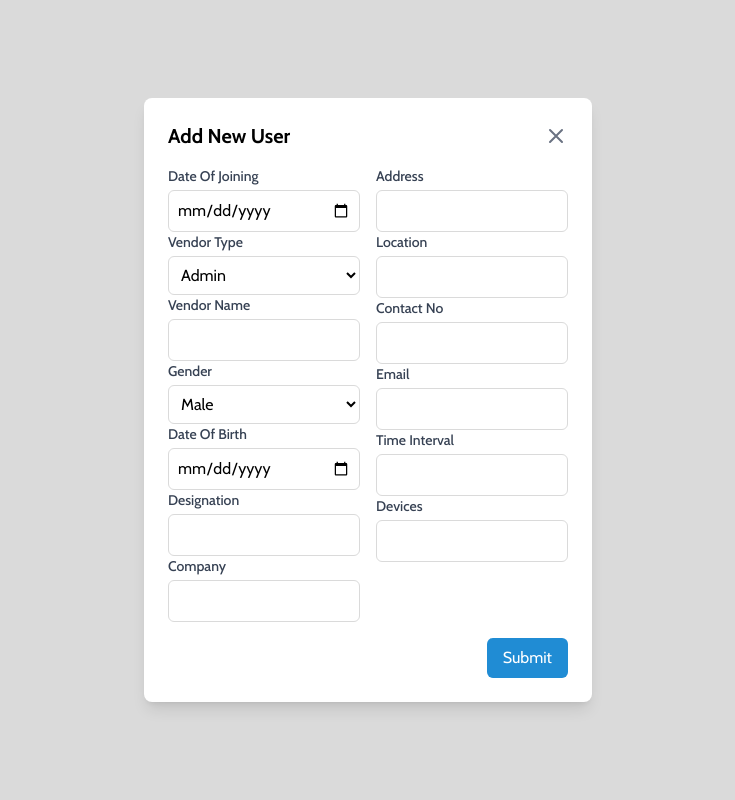
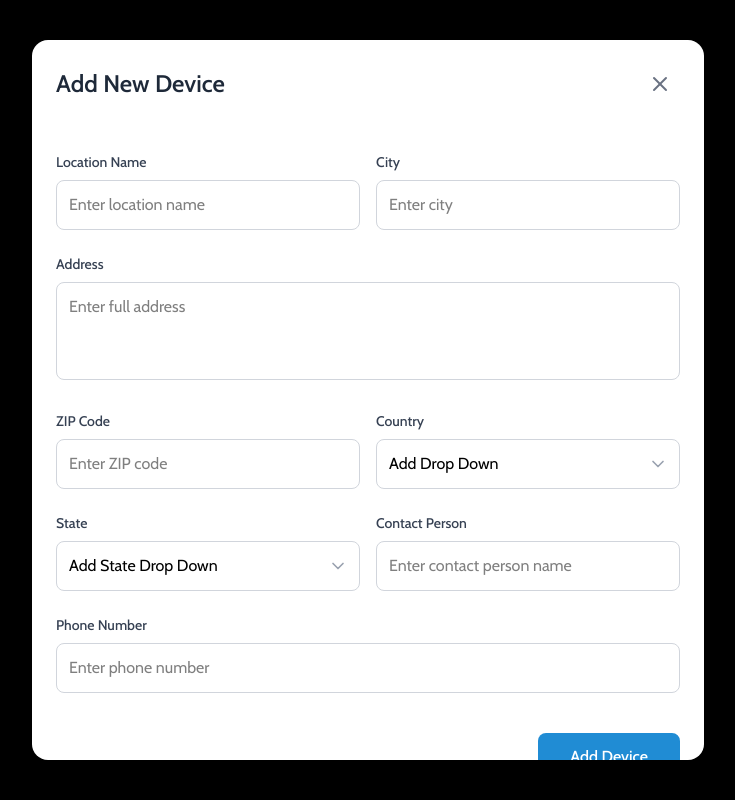
Before and after one commit to abhilashvijayan7/ui-test, a React (Vite) app in the folder hope/: page /device-manager in a window 1280 px wide. Both pictures are taken after typing "Sample" into the empty fields and a click on the button "Add New Device". Shown: the top 800 px of the page, without its empty margins (272-1007 px from the left). Built offline with nearby package versions, Linux system fonts and the light colour scheme.

Commit message:
Add new device added

```diff
--- /dev/null
+++ b/hope/src/components/AddNewDevice.jsx
@@ -0,0 +1,224 @@
+import React, { useState } from 'react';
+import { X, ChevronDown } from 'lucide-react';
+
+export default function AddNewDevice({ isOpen, onClose }) {
+  const [formData, setFormData] = useState({
+    locationName: '',
+    city: '',
+    address: '',
+    zipCode: '',
+    country: '',
+    state: '',
+    contactPerson: '',
+    phoneNumber: ''
+  });
+
+  const handleInputChange = (e) => {
+    const { name, value } = e.target;
+    setFormData(prev => ({
+      ...prev,
+      [name]: value
+    }));
+  };
+
+  const handleSubmit = () => {
+    console.log('Form submitted:', formData);
+    // Handle form submission here
+    if (onClose) {
+      onClose(); // Close modal after submission
+    }
+  };
+
+  const handleClose = () => {
+    if (onClose) {
+      onClose();
+    }
+  };
+
+  if (!isOpen) {
+    return null;
+  }
+
+  return (
+    <div className="fixed inset-0 bg-black bg-opacity-50 flex items-center justify-center p-4 z-50">
+      <div className="bg-white rounded-2xl shadow-2xl w-full max-w-2xl max-h-[90vh] overflow-y-auto">
+        {/* Header */}
+        <div className="flex items-center justify-between p-6 ">
+          <h1 className="text-2xl font-semibold text-gray-800">Add New Device</h1>
+          <button
+            onClick={handleClose}
+            className="p-2 hover:bg-gray-100 rounded-full transition-colors"
+          >
+            <X className="w-6 h-6 text-gray-500" />
+          </button>
+        </div>
+
+        {/* Form */}
+        <div className="p-6 space-y-6">
+          {/* Location Name and City Row */}
+          <div className="grid grid-cols-1 md:grid-cols-2 gap-4">
+            <div>
+              <label htmlFor="locationName" className="block text-sm font-medium text-gray-700 mb-2">
+                Location Name
+              </label>
+              <input
+                type="text"
+                id="locationName"
+                name="locationName"
+                value={formData.locationName}
+                onChange={handleInputChange}
+                className="w-full px-3 py-3 border border-gray-300 rounded-lg focus:outline-none focus:ring-2 focus:ring-blue-500 focus:border-transparent transition-all"
+                placeholder="Enter location name"
+              />
+            </div>
+            <div>
+              <label htmlFor="city" className="block text-sm font-medium text-gray-700 mb-2">
+                City
+              </label>
+              <input
+                type="text"
+                id="city"
+                name="city"
+                value={formData.city}
+                onChange={handleInputChange}
+                className="w-full px-3 py-3 border border-gray-300 rounded-lg focus:outline-none focus:ring-2 focus:ring-blue-500 focus:border-transparent transition-all"
+                placeholder="Enter city"
+              />
+            </div>
+          </div>
+
+          {/* Address */}
+          <div>
+            <label htmlFor="address" className="block text-sm font-medium text-gray-700 mb-2">
+              Address
+            </label>
+            <textarea
+              id="address"
+              name="address"
+              value={formData.address}
+              onChange={handleInputChange}
+              rows="3"
+              className="w-full px-3 py-3 border border-gray-300 rounded-lg focus:outline-none focus:ring-2 focus:ring-blue-500 focus:border-transparent transition-all resize-none"
+              placeholder="Enter full address"
+            />
+          </div>
+
+          {/* ZIP Code and Country Row */}
+          <div className="grid grid-cols-1 md:grid-cols-2 gap-4">
+            <div>
+              <label htmlFor="zipCode" className="block text-sm font-medium text-gray-700 mb-2">
+                ZIP Code
+              </label>
+              <input
+                type="text"
+                id="zipCode"
+                name="zipCode"
+                value={formData.zipCode}
+                onChange={handleInputChange}
+                className="w-full px-3 py-3 border border-gray-300 rounded-lg focus:outline-none focus:ring-2 focus:ring-blue-500 focus:border-transparent transition-all"
+                placeholder="Enter ZIP code"
+              />
+            </div>
+            <div>
+              <label htmlFor="country" className="block text-sm font-medium text-gray-700 mb-2">
+                Country
+              </label>
+              <div className="relative">
+                <select
+                  id="country"
+                  name="country"
+                  value={formData.country}
+                  onChange={handleInputChange}
+                  className="w-full px-3 py-3 border border-gray-300 rounded-lg focus:outline-none focus:ring-2 focus:ring-blue-500 focus:border-transparent transition-all appearance-none bg-white"
+                >
+                  <option value="">Add Drop Down</option>
+                  <option value="us">United States</option>
+                  <option value="ca">Canada</option>
+                  <option value="uk">United Kingdom</option>
+                  <option value="au">Australia</option>
+                  <option value="de">Germany</option>
+                  <option value="fr">France</option>
+                  <option value="in">India</option>
+                  <option value="jp">Japan</option>
+                </select>
+                <ChevronDown className="absolute right-3 top-1/2 transform -translate-y-1/2 w-5 h-5 text-gray-400 pointer-events-none" />
+              </div>
+            </div>
+          </div>
+
+          {/* State and Contact Person Row */}
+          <div className="grid grid-cols-1 md:grid-cols-2 gap-4">
+            <div>
+              <label htmlFor="state" className="block text-sm font-medium text-gray-700 mb-2">
+                State
+              </label>
+              <div className="relative">
+                <select
+                  id="state"
+                  name="state"
+                  value={formData.state}
+                  onChange={handleInputChange}
+                  className="w-full px-3 py-3 border border-gray-300 rounded-lg focus:outline-none focus:ring-2 focus:ring-blue-500 focus:border-transparent transition-all appearance-none bg-white"
+                >
+                  <option value="">Add State Drop Down</option>
+                  <option value="al">Alabama</option>
+                  <option value="ak">Alaska</option>
+                  <option value="az">Arizona</option>
+                  <option value="ar">Arkansas</option>
+                  <option value="ca">California</option>
+                  <option value="co">Colorado</option>
+                  <option value="ct">Connecticut</option>
+                  <option value="de">Delaware</option>
+                  <option value="fl">Florida</option>
+                  <option value="ga">Georgia</option>
+                </select>
+                <ChevronDown className="absolute right-3 top-1/2 transform -translate-y-1/2 w-5 h-5 text-gray-400 pointer-events-none" />
+              </div>
+            </div>
+            <div>
+              <label htmlFor="contactPerson" className="block text-sm font-medium text-gray-700 mb-2">
+                Contact Person
+              </label>
+              <input
+                type="text"
+                id="contactPerson"
+                name="contactPerson"
+                value={formData.contactPerson}
+                onChange={handleInputChange}
+                className="w-full px-3 py-3 border border-gray-300 rounded-lg focus:outline-none focus:ring-2 focus:ring-blue-500 focus:border-transparent transition-all"
+                placeholder="Enter contact person name"
+              />
+            </div>
+          </div>
+
+          {/* Phone Number */}
+          <div>
+            <label htmlFor="phoneNumber" className="block text-sm font-medium text-gray-700 mb-2">
+              Phone Number
+            </label>
+            <input
+              type="tel"
+              id="phoneNumber"
+              name="phoneNumber"
+              value={formData.phoneNumber}
+              onChange={handleInputChange}
+              className="w-full px-3 py-3 border border-gray-300 rounded-lg focus:outline-none focus:ring-2 focus:ring-blue-500 focus:border-transparent transition-all"
+              placeholder="Enter phone number"
+            />
+          </div>
+
+          {/* Submit Button */}
+          <div className="flex justify-end pt-4">
+            <button
+              type="button"
+              onClick={handleSubmit}
+              className="px-8 py-3 bg-[#208CD4] text-white font-medium rounded-lg hover:bg-blue-600 focus:outline-none focus:ring-2 focus:ring-blue-500 focus:ring-offset-2 transition-colors"
+            >
+              Add Device
+            </button>
+          </div>
+        </div>
+      </div>
+    </div>
+  );
+}
--- a/hope/src/pages/DeviceManager.jsx
+++ b/hope/src/pages/DeviceManager.jsx
@@ -14,9 +14,11 @@ import bar_chart_4_bars from "../images/bar_chart_4_bars.png";
 import encrypted_1 from "../images/encrypted (1).png";
 import enterprise from "../images/enterprise.png";
 
-import AddUserModal from "../components/AddUserModal";
 
 import UploadComponent from "../components/UploadComponent";
+
+import AddNewDevice from "../components/AddNewDevice";
+
 
 function UserManager() {
   const [isModalOpen, setIsModalOpen] = useState(false);
@@ -260,7 +262,7 @@ function UserManager() {
           ))}
         </div>
       </div>
-      <AddUserModal
+      <AddNewDevice
         isOpen={isModalOpen}
         onClose={handleCloseModal}
         name={modalMode === "add" ? "Add New User" : "Edit User"}
--- a/hope/src/pages/MyDevice.jsx
+++ b/hope/src/pages/MyDevice.jsx
@@ -2,6 +2,7 @@ import React, { useState } from "react";
 import cheveron_right from "../images/cheveron-right.png";
 import language_1 from "../images/language (1).png";
 import group_3 from "../images/group (3).png";
+
 
 import {
   Search,
```
